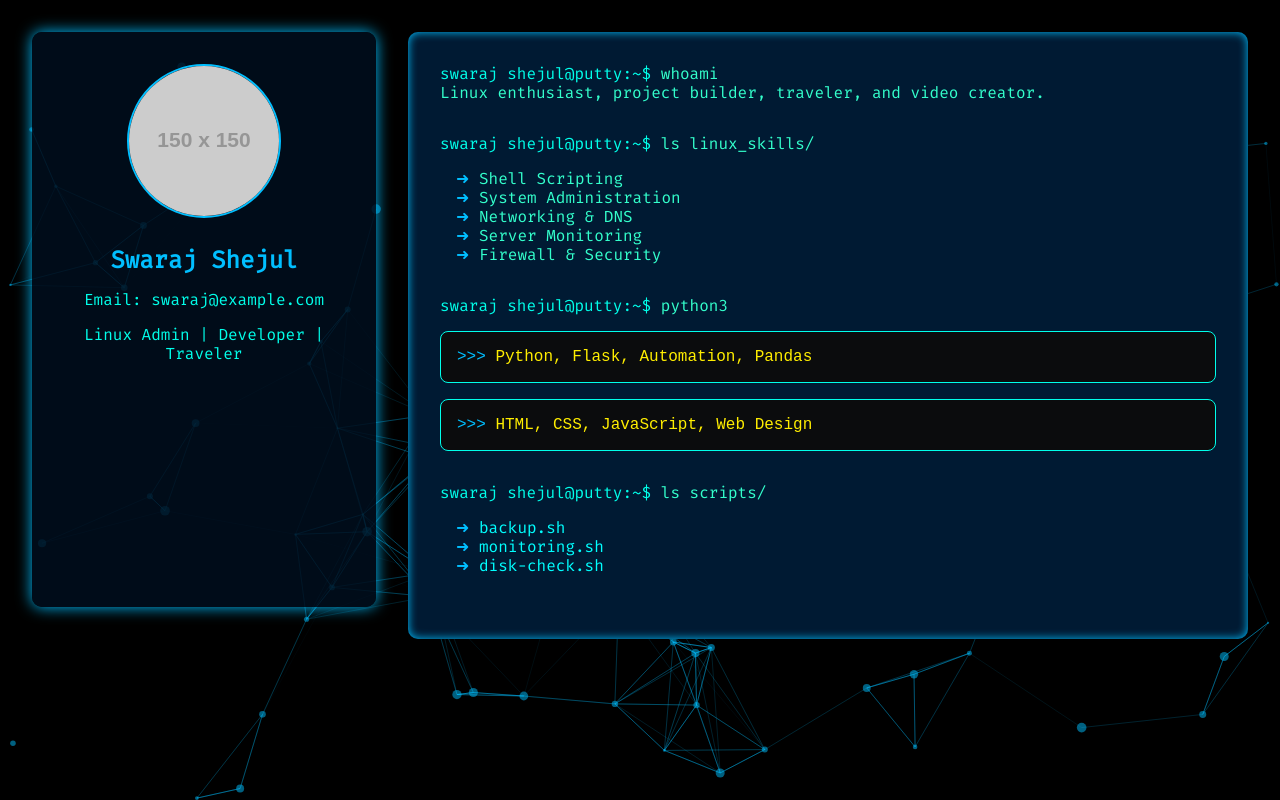
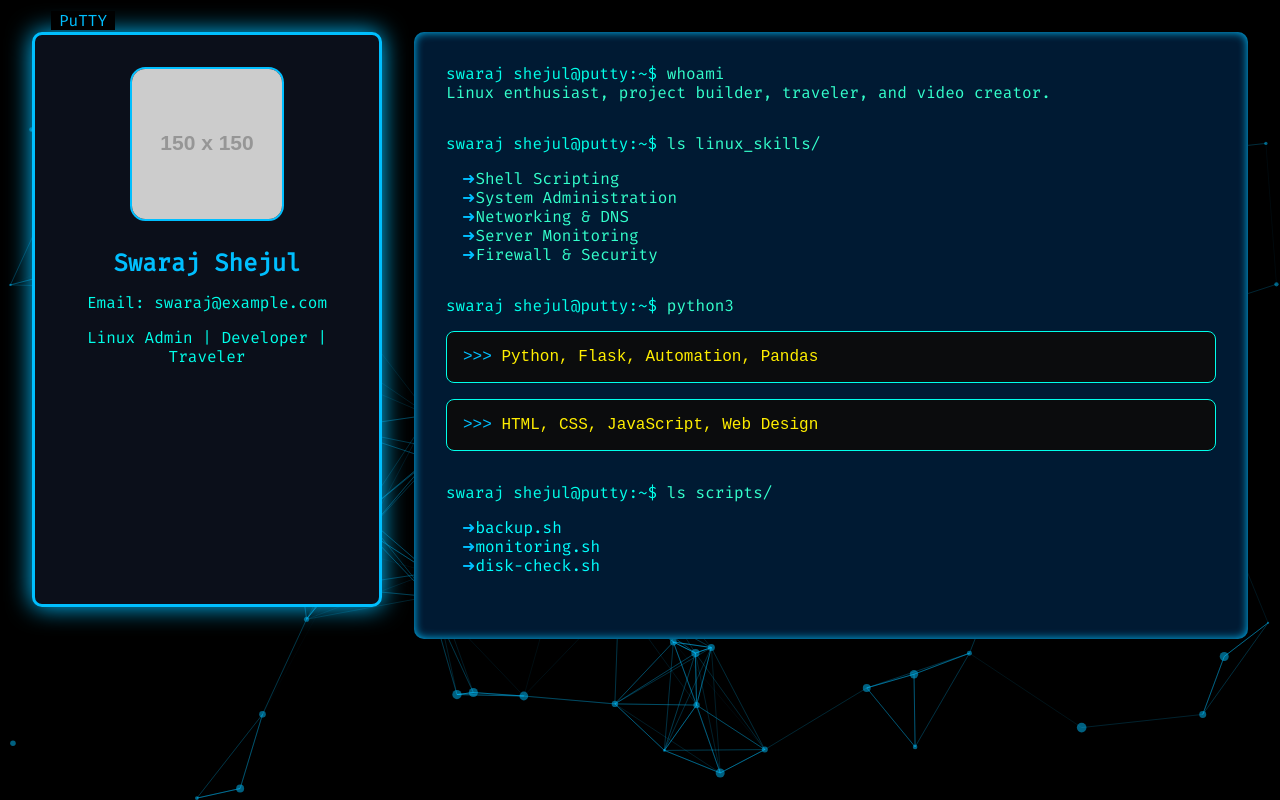
Before and after one commit to swarajcloud/swarajshejul.github.io, a plain HTML site: page index.html in a window 1280 px wide. Drawn offline with nearby package versions, Linux system fonts and the light colour scheme; placeholder pictures from the web are drawn by us.

Commit message:
Update index.html

```diff
--- a/index.html
+++ b/index.html
@@ -35,17 +35,29 @@
       flex: 1;
       min-width: 280px;
       padding: 2rem;
-      background: rgba(0, 15, 30, 0.85);
+      background: #0b0f1a;
       border-radius: 10px;
       margin-right: 2rem;
-      box-shadow: 0 0 15px #00bfff;
+      box-shadow: 0 0 25px #00bfff;
       text-align: center;
       margin-bottom: 2rem;
+      border: 3px solid #00bfff;
+      position: relative;
+    }
+    .sidebar::before {
+      content: "PuTTY";
+      position: absolute;
+      top: -1.5rem;
+      left: 1rem;
+      font-size: 1rem;
+      color: #00bfff;
+      background: #000;
+      padding: 0 0.5rem;
     }
     .sidebar img {
       width: 150px;
       height: 150px;
-      border-radius: 50%;
+      border-radius: 10%;
       margin-bottom: 1rem;
       border: 2px solid #00bfff;
     }
@@ -89,6 +101,7 @@
       color: #ffee00;
       font-family: 'Courier New', Courier, monospace;
       margin-top: 1rem;
+      position: relative;
     }
     .python-shell::before {
       content: ">>> ";
@@ -106,7 +119,7 @@
       padding-left: 1rem;
     }
     ul li::before {
-      content: "➜ ";
+      content: "\279C ";
       color: #00bfff;
     }
     @media screen and (max-width: 768px) {
```
